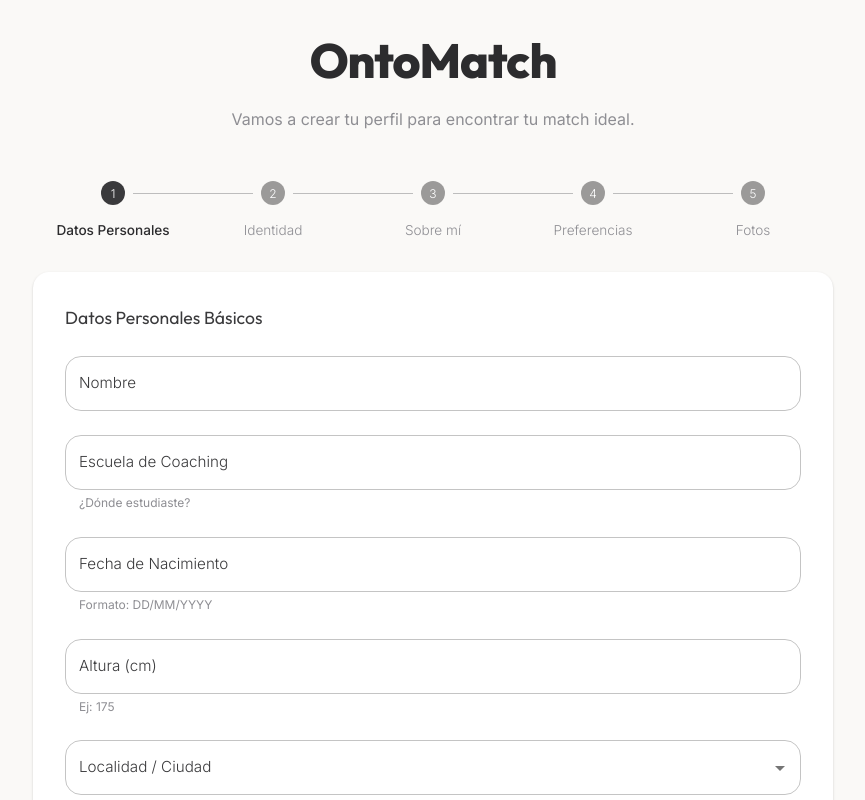
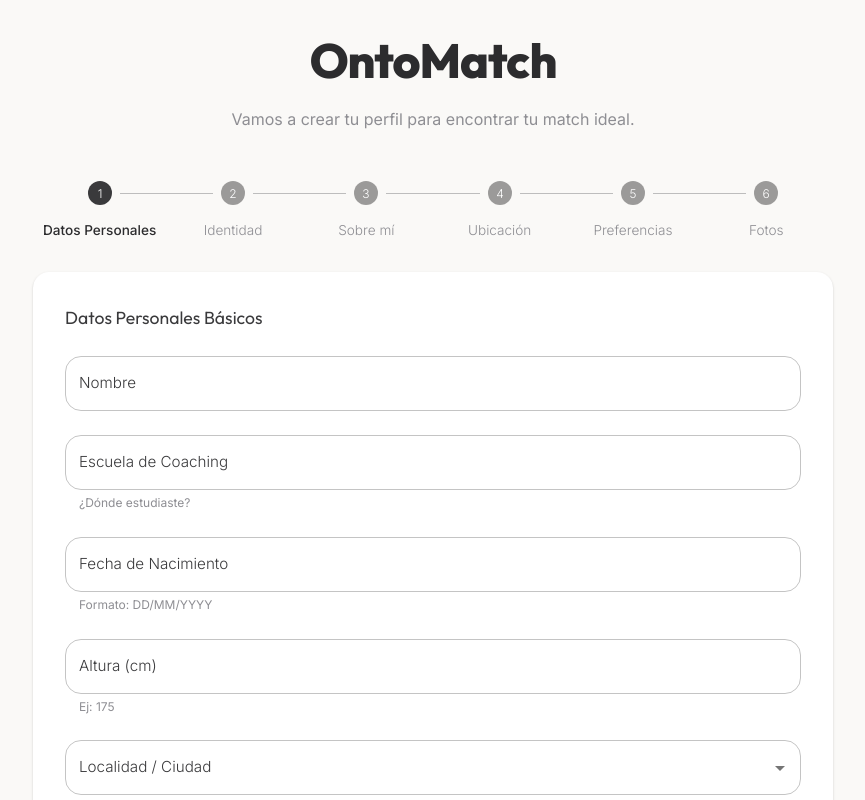
Before and after one commit to lucasibar/ontomatch.front.v5, a React (Vite) app: page /onboarding in a window 1280 px wide. Shown: the top 800 px of the page, without its empty margins (207-1072 px from the left). Built offline with nearby package versions, Linux system fonts and the light colour scheme; no server answers; sample sign-in values are in the browser's storage.

Commit message:
Add LocationStep to onboarding flow

```diff
--- a/src/features/onboarding/ui/OnboardingStepper.tsx
+++ b/src/features/onboarding/ui/OnboardingStepper.tsx
@@ -4,11 +4,12 @@ import { useNavigate } from 'react-router-dom';
 import { BasicInfoStep } from './BasicInfoStep';
 import { IdentityStep } from './IdentityStep';
 import { BioStep } from './BioStep';
+import { LocationStep } from './LocationStep';
 import { PreferencesStep } from './PreferencesStep';
 import { PhotosStep } from './PhotosStep';
 import { useUpdateProfileMutation, useGetMeQuery, useUpdatePreferencesMutation } from '../api/profileApi';
 
-const steps = ['Datos Personales', 'Identidad', 'Sobre mí', 'Preferencias', 'Fotos'];
+const steps = ['Datos Personales', 'Identidad', 'Sobre mí', 'Ubicación', 'Preferencias', 'Fotos'];
 
 export const OnboardingStepper = () => {
     const [activeStep, setActiveStep] = useState(0);
@@ -116,8 +117,9 @@ export const OnboardingStepper = () => {
             case 0: return <BasicInfoStep data={formData} onChange={setFormData} />;
             case 1: return <IdentityStep data={formData} onChange={setFormData} />;
             case 2: return <BioStep data={formData} onChange={setFormData} />;
-            case 3: return <PreferencesStep data={formData} onChange={setFormData} />;
-            case 4: return <PhotosStep />;
+            case 3: return <LocationStep data={formData} onChange={setFormData} />;
+            case 4: return <PreferencesStep data={formData} onChange={setFormData} />;
+            case 5: return <PhotosStep />;
             default: return 'Unknown step';
         }
     };
```
